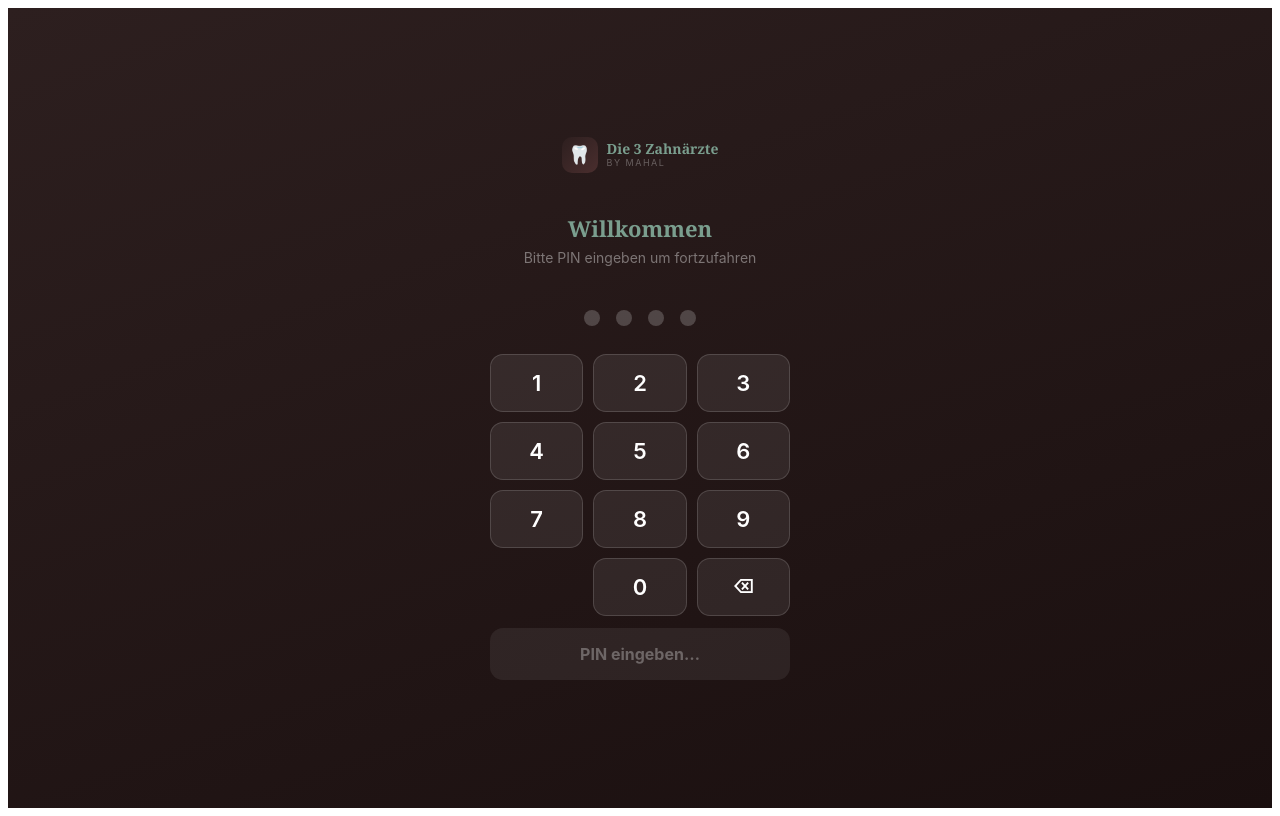
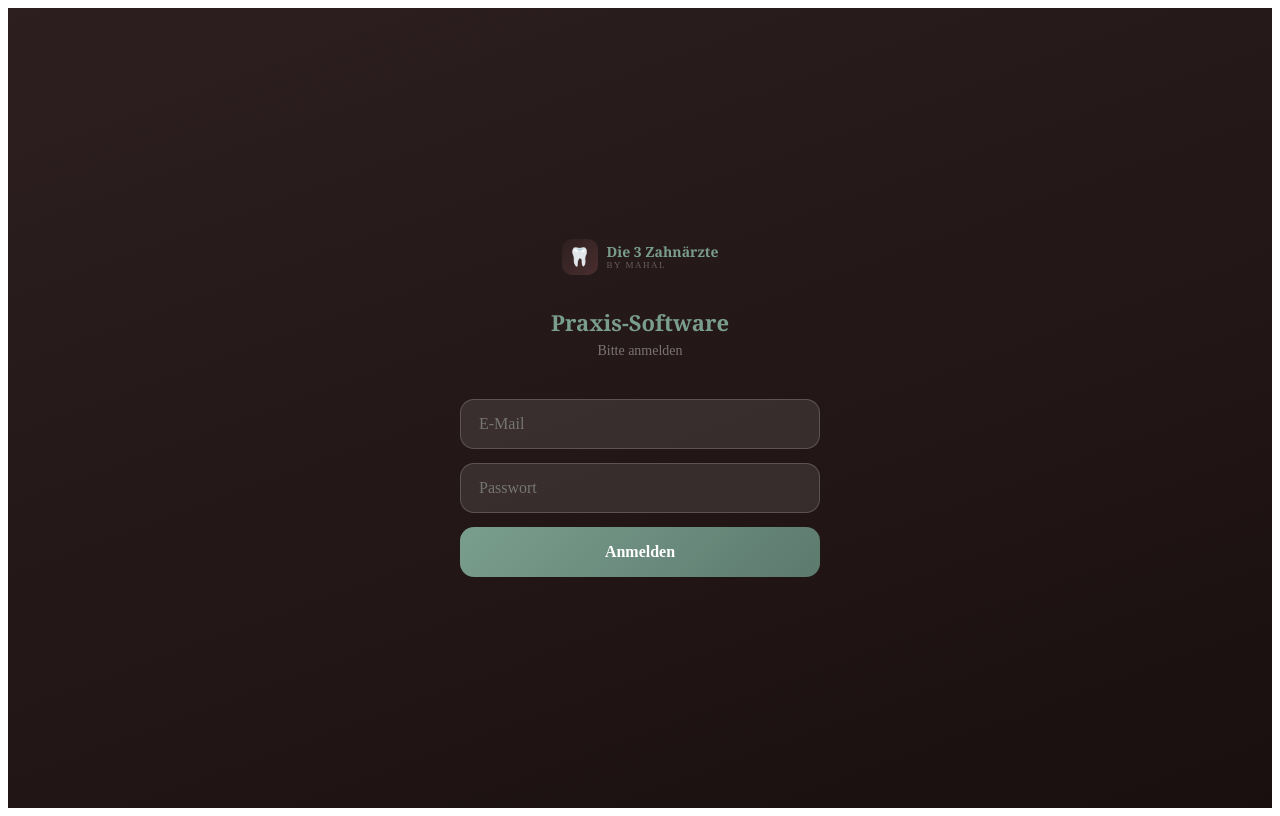
Before and after one commit to moethe-glitch/Zahnarztpraxis-Software, a React (Vite) app: page / in a window 1280 px wide. Built offline with nearby package versions, Linux system fonts and the light colour scheme.

Commit message:
Supabase Auth Grundlage

```diff
--- a/src/App.jsx
+++ b/src/App.jsx
@@ -99,6 +99,32 @@ const SB_URL = "https://rfoiokhambyjewpauytn.supabase.co";
 const SB_KEY = "eyJhbGciOiJIUzI1NiIsInR5cCI6IkpXVCJ9.eyJpc3MiOiJzdXBhYmFzZSIsInJlZiI6InJmb2lva2hhbWJ5amV3cGF1eXRuIiwicm9sZSI6ImFub24iLCJpYXQiOjE3NzYyMzgwMTEsImV4cCI6MjA5MTgxNDAxMX0.Lokl1HrFSx2HSJJFQjd5oM31NfeB3cbyso3nDvdB8bc";
 const isConf  = () => SB_URL !== "IHRE_SUPABASE_URL";
 
+// ── Supabase Auth helpers ──────────────────────────────────────
+const sbAuth = {
+  signIn: async (email, password) => {
+    const res = await fetch(`${SB_URL}/auth/v1/token?grant_type=password`, {
+      method: "POST",
+      headers: { apikey: SB_KEY, "Content-Type": "application/json" },
+      body: JSON.stringify({ email, password }),
+    });
+    const data = await res.json();
+    if (!res.ok) throw new Error(data.error_description || data.msg || "Login fehlgeschlagen");
+    return data;
+  },
+  signOut: async (accessToken) => {
+    await fetch(`${SB_URL}/auth/v1/logout`, {
+      method: "POST",
+      headers: { apikey: SB_KEY, Authorization: `Bearer ${accessToken}` },
+    }).catch(() => {});
+  },
+  getSession: () => {
+    try { return JSON.parse(localStorage.getItem("sb_session") || "null"); } catch { return null; }
+  },
+  setSession: (s) => {
+    try { localStorage.setItem("sb_session", s ? JSON.stringify(s) : "null"); } catch {}
+  },
+};
+
 async function sbReq(path, opts = {}) {
   const res = await fetch(`${SB_URL}/rest/v1/${path}`, {
     headers: {
@@ -677,6 +703,45 @@ function PinPad({onSubmit,error,dark,length=4}) {
 // ═══════════════════════════════════════════════════════════════
 // LOGIN SCREEN
 // ═══════════════════════════════════════════════════════════════
+function AuthLoginScreen({onAuthSuccess}) {
+  const [email,    setEmail]    = useState("");
+  const [password, setPassword] = useState("");
+  const [loading,  setLoading]  = useState(false);
+  const [err,      setErr]      = useState(null);
+
+  const handleLogin = async () => {
+    if (!email.trim() || !password.trim()) { setErr("E-Mail und Passwort eingeben"); return; }
+    setLoading(true); setErr(null);
+    try {
+      const session = await sbAuth.signIn(email.trim(), password.trim());
+      sbAuth.setSession(session);
+      onAuthSuccess(session);
+    } catch(e) { setErr(e.message || "Login fehlgeschlagen"); }
+    setLoading(false);
+  };
+
+  return (
+    <div style={{minHeight:"100vh",background:`linear-gradient(160deg,${T.brandDk} 0%,#1a0f0f 100%)`,display:"flex",flexDirection:"column",alignItems:"center",justifyContent:"center",padding:"48px 28px"}}>
+      <style>{CSS}</style>
+      <div style={{marginBottom:32}}><Logo/></div>
+      <div style={{color:T.sage,fontWeight:700,fontSize:22,fontFamily:"Georgia,serif",marginBottom:6,textAlign:"center"}}>Praxis-Software</div>
+      <div style={{color:"rgba(255,255,255,0.4)",fontSize:14,marginBottom:40,textAlign:"center"}}>Bitte anmelden</div>
+      <div style={{width:"100%",maxWidth:360,display:"flex",flexDirection:"column",gap:14}}>
+        <input value={email} onChange={e=>setEmail(e.target.value)} type="email" placeholder="E-Mail" autoCapitalize="none"
+          style={{background:"rgba(255,255,255,0.1)",border:"1.5px solid rgba(255,255,255,0.18)",borderRadius:14,padding:"15px 18px",fontSize:16,color:"#fff",fontFamily:"inherit",outline:"none",boxSizing:"border-box",width:"100%"}} />
+        <input value={password} onChange={e=>setPassword(e.target.value)} type="password" placeholder="Passwort"
+          onKeyDown={e=>{if(e.key==="Enter")handleLogin();}}
+          style={{background:"rgba(255,255,255,0.1)",border:"1.5px solid rgba(255,255,255,0.18)",borderRadius:14,padding:"15px 18px",fontSize:16,color:"#fff",fontFamily:"inherit",outline:"none",boxSizing:"border-box",width:"100%"}} />
+        {err&&<div style={{background:"rgba(220,38,38,0.2)",border:"1px solid rgba(220,38,38,0.4)",borderRadius:12,padding:"12px 16px",color:"#FCA5A5",fontSize:14,fontWeight:600}}>{err}</div>}
+        <button onClick={handleLogin} disabled={loading}
+          style={{background:loading?"rgba(122,158,142,0.5)":`linear-gradient(135deg,${T.sage},#5C7A6E)`,color:"#fff",border:"none",borderRadius:14,padding:"16px",fontSize:16,fontWeight:700,cursor:loading?"default":"pointer",width:"100%"}}>
+          {loading?"Anmelden…":"Anmelden"}
+        </button>
+      </div>
+    </div>
+  );
+}
+
 function LoginScreen({onUnlock}) {
   const [err,setErr] = useState("");
   return (
@@ -2847,6 +2912,7 @@ function TopNavbar({ onAction, unreadCount, missedCount, dark, loading }) {
     { id: "dashboard",  icon: "🏥",  title: "Dashboard Geschäftsleitung (inkl. Belege)" },
     { id: "materialien",icon: "🧪",  title: "Materialcontrolling" },
     { id: "pin",        icon: "🔐",  title: "PIN-Einstellungen" },
+    { id: "logout",     icon: "🚪",  title: "Abmelden" },
     { id: "dark",       icon: dark ? "☀️" : "🌙", title: dark ? "Hell-Modus" : "Dunkelmodus" },
     { id: "email",      icon: "📧",  title: "E-Mail-Einstellungen" },
     { id: "smsein",     icon: "📱",  title: "SMS-Einstellungen" },
@@ -2928,7 +2994,9 @@ function PraxisApp() {
   React.useEffect(() => { Monitor.init(); setTimeout(reqNotifPermission, 3000); }, []);
 
   // ─── Auth ────────────────────────────────────────────────
-  const [unlocked, setUnlocked] = useState(() => !getPINOn());
+  const [unlocked,    setUnlocked]    = useState(() => !getPINOn());
+  const [sbSession,   setSbSession]   = useState(() => sbAuth.getSession());
+  const [authChecked, setAuthChecked] = useState(false);
   const [dark, setDarkS]        = useState(getDark);
   const toggleDark = () => { const n = !dark; setDark(n); setDarkS(n); };
 
@@ -3207,12 +3275,23 @@ function PraxisApp() {
       smsvl:       () => setShowSmsvl(true),
       "zahnärzte": () => setShowZahnärzte(true),
       "new-order": () => setShowIntake(true),
+      "logout":    async () => { const s=sbAuth.getSession(); if(s?.access_token) await sbAuth.signOut(s.access_token); sbAuth.setSession(null); window.location.reload(); },
       "chat":      () => setMainTab("chat"),
       "chat-badge":() => setMainTab("chat"),
     };
     if (actions[id]) actions[id]();
   };
 
+  useEffect(() => {
+    const s = sbAuth.getSession();
+    if (s?.access_token) setSbSession(s);
+    setAuthChecked(true);
+  }, []);
+
+  if (!authChecked) return null;
+  if (!sbSession?.access_token) {
+    return <AuthLoginScreen onAuthSuccess={s => { sbAuth.setSession(s); setSbSession(s); }} />;
+  }
   if (!unlocked) return <LoginScreen onUnlock={() => setUnlocked(true)} />;
 
   return (
```
